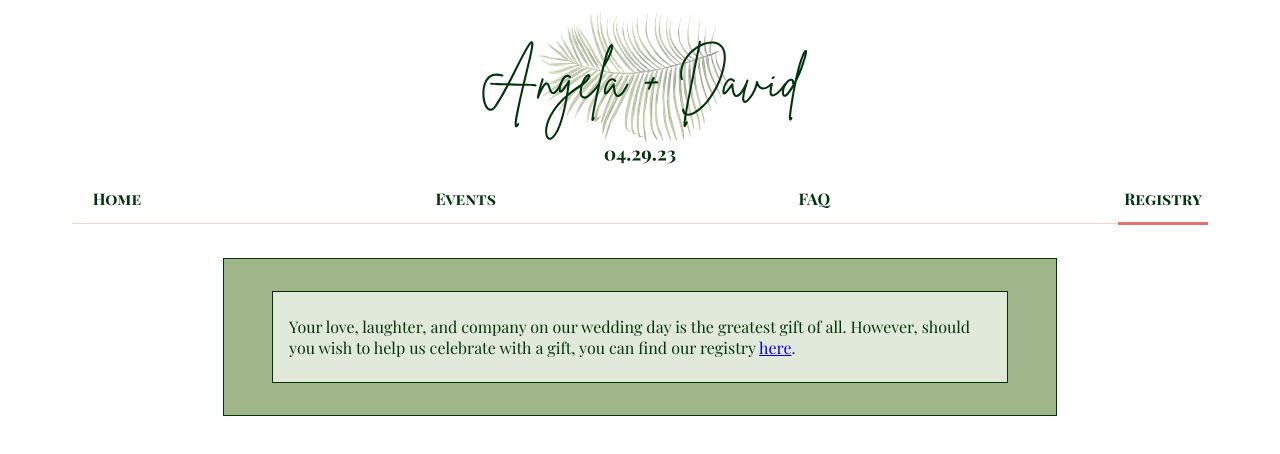
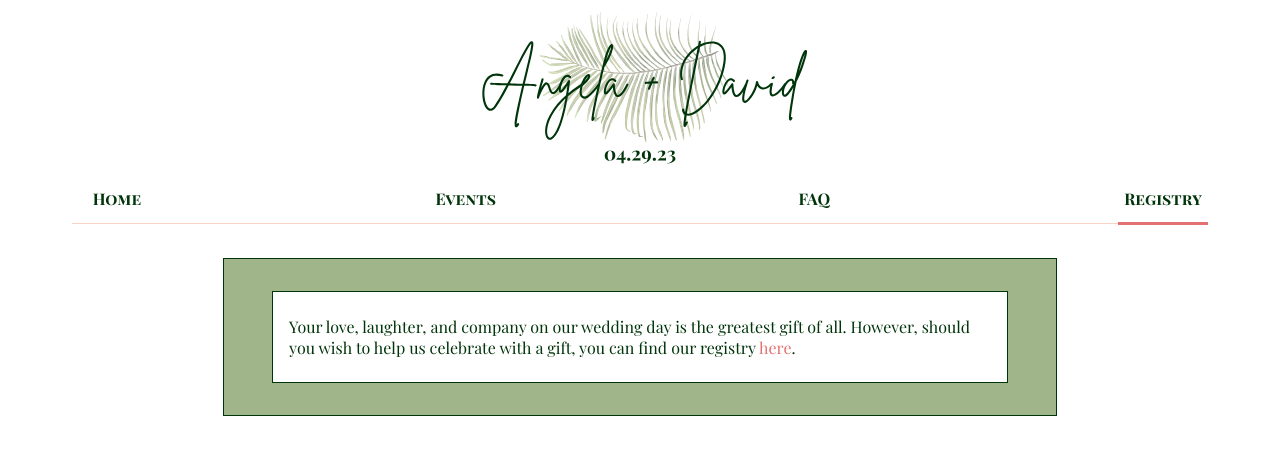
Before and after one commit to angevogler/wedding-website, a React (Create React App) app: page /registry in a window 1280 px wide. Shown: the top 454 px of the page. Built offline with nearby package versions, Linux system fonts and the light colour scheme.

Commit message:
styling hyperlink

```diff
--- a/src/components/hyperlink/Hyperlink.tsx
+++ b/src/components/hyperlink/Hyperlink.tsx
@@ -1,5 +1,7 @@
 import React from 'react'
 import styled from 'styled-components'
+
+import { color } from '../../styles/theme'
 
 export interface HyperlinkProps {
     id: string
@@ -26,6 +28,14 @@ const Hyperlink: React.FC<HyperlinkProps> = ({
     </HyperlinkRoot>
 )
 
-const HyperlinkRoot = styled.a``
+const HyperlinkRoot = styled.a`
+    color: ${color.extendedPalette.coral.coral60};
+    text-decoration: none;
+
+    &:hover {
+        color: ${color.extendedPalette.coral.coral80};
+        text-decoration: underline;
+    }
+`
 
 export default Hyperlink
--- a/src/components/registryPage/RegistryPage.tsx
+++ b/src/components/registryPage/RegistryPage.tsx
@@ -48,9 +48,9 @@ const RegistryMessage = styled.div`
     display: flex;
     flex-direction: column;
     max-width: 800px;
-    margin-left: auto
+    margin-left: auto;
     margin-right: auto;
-    background-color: ${color.mainPalette.green20};
+    background-color: ${color.mainPalette.neutral0};
 
     @media only screen and (min-width: ${breakpoints.small}) {
         padding: 24px 16px;
```
